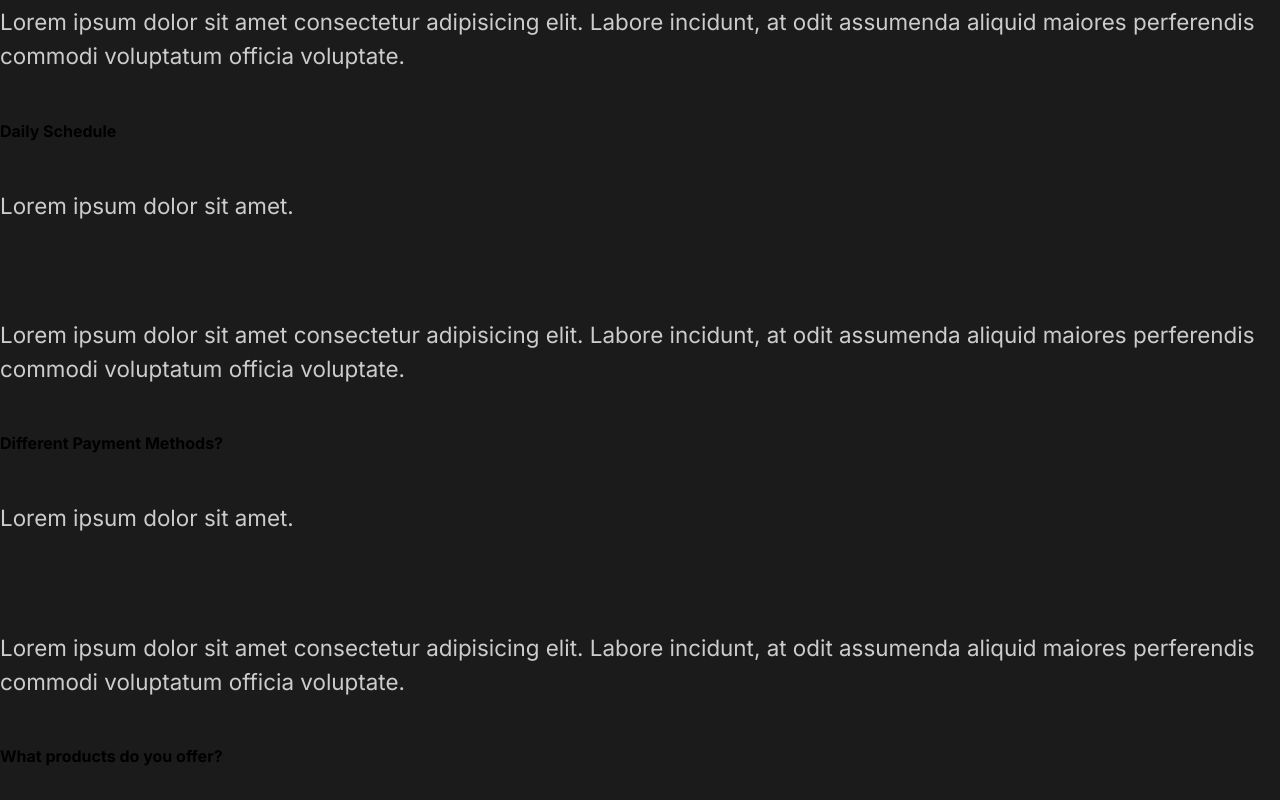
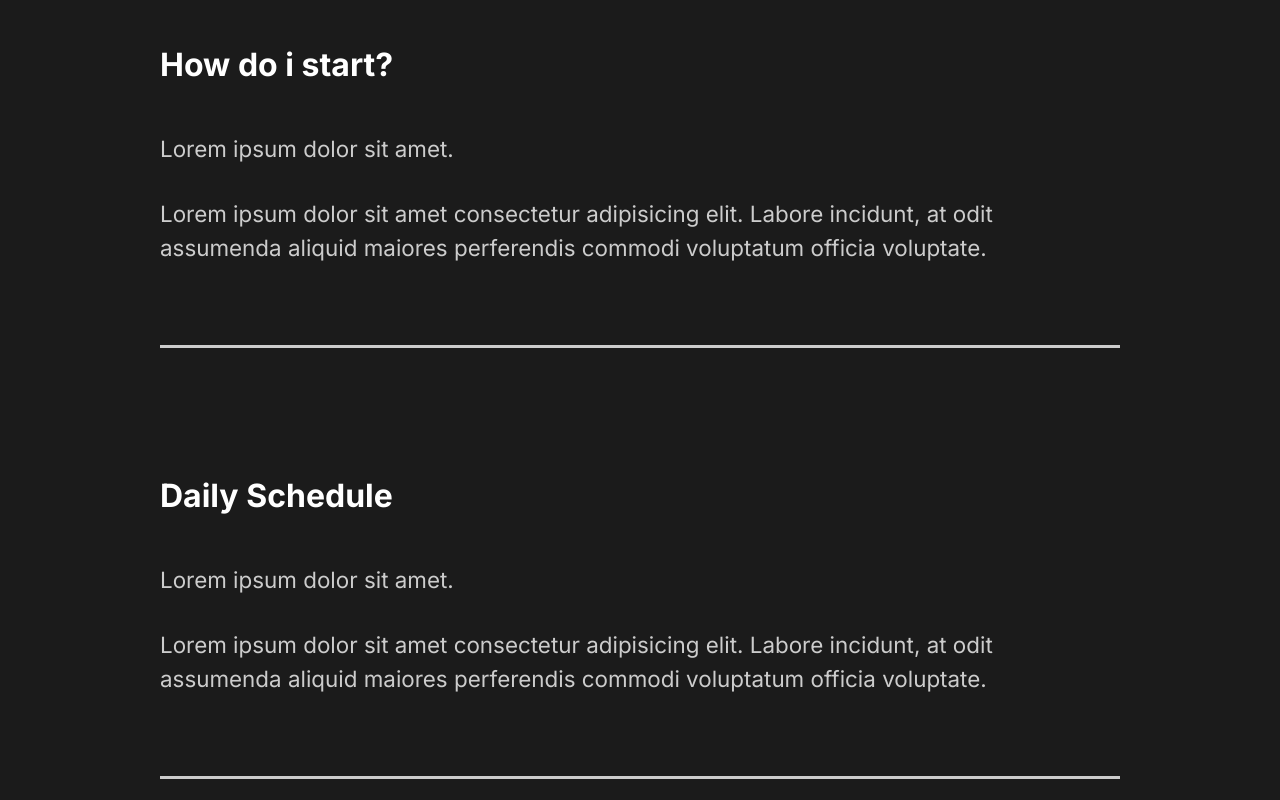
Before and after one commit to banrays/react-capture, a React (Create React App) app: page / in a window 1280 px wide. Shown: the part 2340-3140 px from the top of the page. Built offline with nearby package versions, Linux system fonts and the light colour scheme.

Commit message:
7. FAQ Styling

```diff
--- a/src/components/FaqSection.js
+++ b/src/components/FaqSection.js
@@ -1,8 +1,10 @@
 import React from 'react';
+import styled from 'styled-components';
+import {StyledAbout} from '../styles'
 
 const FaqSection = () => {
     return(
-        <div className="faq">
+        <Faq>
             <h2>Any Questions? <span>FAQ</span></h2>
             <div className="question">
                 <h4>How do i start?</h4>
@@ -10,6 +12,7 @@
                     <p>Lorem ipsum dolor sit amet.</p>
                     <p>Lorem ipsum dolor sit amet consectetur adipisicing elit. Labore incidunt, at odit assumenda aliquid maiores perferendis commodi voluptatum officia voluptate.</p>
                 </div>
+                <div className="faq-line"></div>
             </div>
             <div className="question">
                 <h4>Daily Schedule</h4>
@@ -17,6 +20,7 @@
                     <p>Lorem ipsum dolor sit amet.</p>
                     <p>Lorem ipsum dolor sit amet consectetur adipisicing elit. Labore incidunt, at odit assumenda aliquid maiores perferendis commodi voluptatum officia voluptate.</p>
                 </div>
+                <div className="faq-line"></div>
             </div>
             <div className="question">
                 <h4>Different Payment Methods?</h4>
@@ -24,6 +28,7 @@
                     <p>Lorem ipsum dolor sit amet.</p>
                     <p>Lorem ipsum dolor sit amet consectetur adipisicing elit. Labore incidunt, at odit assumenda aliquid maiores perferendis commodi voluptatum officia voluptate.</p>
                 </div>
+                <div className="faq-line"></div>
             </div>
             <div className="question">
                 <h4>What products do you offer?</h4>
@@ -31,9 +36,37 @@
                     <p>Lorem ipsum dolor sit amet.</p>
                     <p>Lorem ipsum dolor sit amet consectetur adipisicing elit. Labore incidunt, at odit assumenda aliquid maiores perferendis commodi voluptatum officia voluptate.</p>
                 </div>
+                <div className="faq-line"></div>
             </div>
-        </div>
+        </Faq>
     )
 }
 
+const Faq = styled(StyledAbout)`
+    display: block;
+    span{
+        display: block;
+    }
+    h2{
+        padding-bottom: 2rem;
+        font-weight: lighter;
+    }
+    .faq-line{
+        background: #cccccc;
+        height: 0.2rem;
+        margin: 2rem 0rem;
+        width: 100%;
+    }
+    .question{
+        padding: 3rem 0rem;
+        cursor: pointer;
+    }
+    .answer{
+        padding: 2rem 0rem;
+        p{
+            padding: 1rem 0rem;
+        }
+    }
+`
+
 export default FaqSection;
--- a/src/components/GlobalStyle.js
+++ b/src/components/GlobalStyle.js
@@ -34,6 +34,7 @@
 }
 h4{
     font-weight: bold;
+    font-size: 2rem;
 }
 span{
     font-weight: bold;
```
Also changed, not shown: 1 other file (tests, documents, lock files or other folders).
